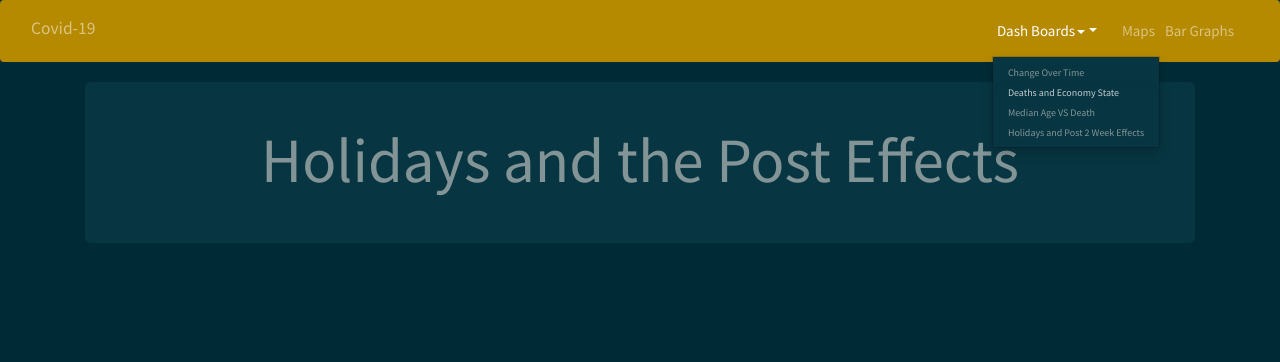
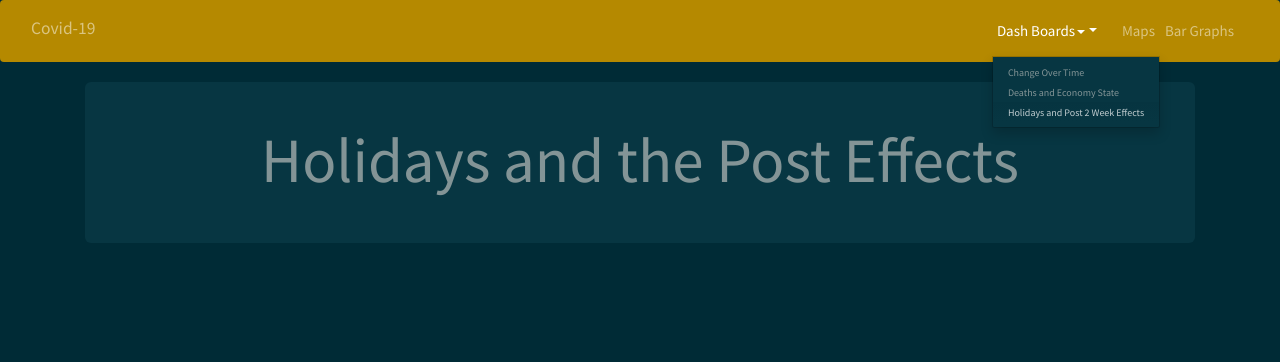
Before and after one commit to gshreve01/COVID-19-State-Reopenings, a Flask app: page /Dashboard4 in a window 1280 px wide, after a click on "Dash Boards". Shown: the top 362 px of the page. Run offline with Flask 2, Linux system fonts and the light colour scheme; parts of the project's set-up code (start-up, migrations or seed data) failed here and were passed over; some libraries are stand-ins or nearby versions.

Commit message:
menu item fixes

```diff
--- a/Flask/templates/Dashboard4.html
+++ b/Flask/templates/Dashboard4.html
@@ -32,12 +32,11 @@
                 <li class="nav-item dropdown active">
                   <a class="nav-link dropdown-toggle" data-toggle="dropdown" href="#" id="visualizations"
                     aria-expanded="false">Dash Boards<span class="caret"></span></a>
-                  <div class="dropdown-menu" aria-labelledby="themes">
+                  <div class="dropdown-menu active" aria-labelledby="themes">
                     <a class="dropdown-item" href="Dashboard1">Change Over Time</a>
-                    <a class="dropdown-item active" href="#">Deaths and Economy State<span
-                        class="sr-only">(current)</span></a>
-                    <a class="dropdown-item" href="Dashboard3">Median Age VS Death</a>
-                    <a class="dropdown-item" href="Dashboard4">Holidays and Post 2 Week Effects</a>
+                    <a class="dropdown-item" href="Dashboard2">Deaths and Economy State</a>
+                    <a class="dropdown-item active" href="#">Holidays and Post 2 Week Effects<span
+                      class="sr-only">(current)</span></a>
                   </div>
                 </li>
               </ul>
--- a/Flask/templates/index.html
+++ b/Flask/templates/index.html
@@ -35,7 +35,6 @@
                   <div class="dropdown-menu" aria-labelledby="themes">
                     <a class="dropdown-item" href="Dashboard1">Change Over Time</a>
                     <a class="dropdown-item" href="Dashboard2">Deaths and Economy State</a>
-                    <a class="dropdown-item" href="Dashboard3">Median Age VS Death</a>
                     <a class="dropdown-item" href="Dashboard4">Holidays and Post 2 Week Effects</a>
                   </div>
                 </li>
```
Also changed, not shown: Flask/templates/chorplethmap.html (+5 -6 lines).
